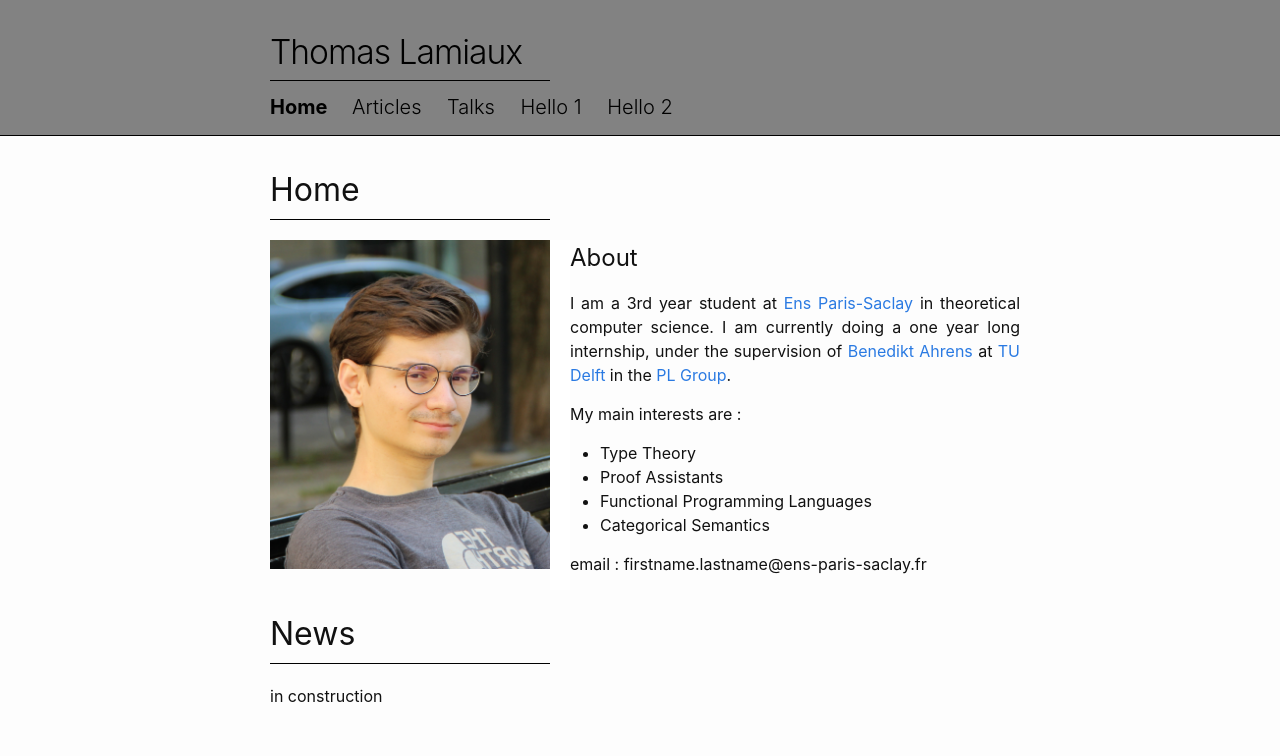
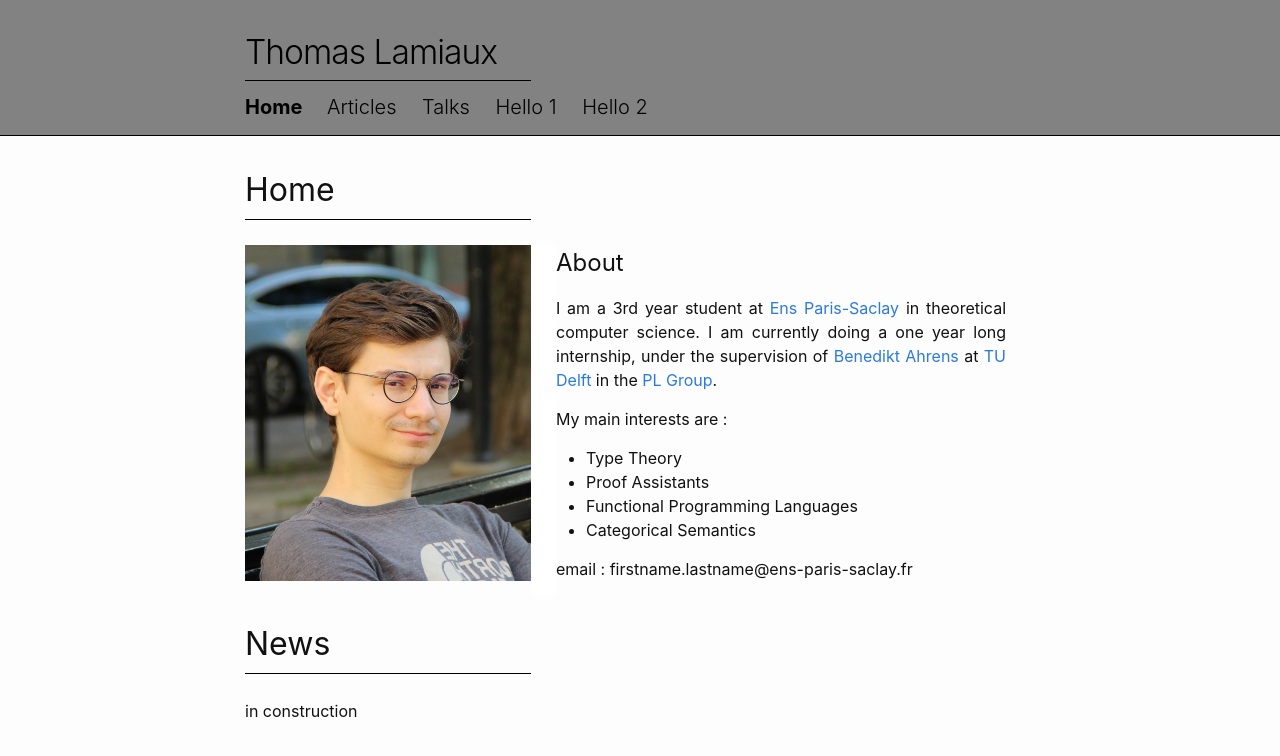
Before and after one commit to thomas-lamiaux/thomas-lamiaux.github.io, a Jekyll site: the page built from index.md, in a window 1280 px wide. Shown: the top 756 px of the page. Built offline with Jekyll 4.4.1, drawn with Linux system fonts in a browser that asks for light colours.

Commit message:
wip home

```diff
--- a/_layouts/home.html
+++ b/_layouts/home.html
@@ -4,12 +4,12 @@ layout: default
 
 <div class="home">
 
-  <img src="assets/images/profile-picture.JPG" style="width: 280px">
+  <img src="assets/images/profile-picture.JPG" style="width: 286px">
   <div class="home-block">
       {{ content }}
   </div>
 
-  <div class="empty" style="--height: 20px"></div>
+  <div class="empty" style="--height: 25px"></div>
   <h1> News </h1>
   <div class="page-title-line"></div>
   <p> in construction </p>
--- a/_sass/minima.scss
+++ b/_sass/minima.scss
@@ -25,7 +25,7 @@ $header-textcolor: black !default;
 $table-text-align: left !default;
 
 // Width of the content area
-$content-width:    800px !default;
+$content-width:    850px !default;
 
 $on-palm:          600px !default;
 $on-laptop:        800px !default;
--- a/_sass/minima/_layout.scss
+++ b/_sass/minima/_layout.scss
@@ -25,7 +25,7 @@
 }
 
 .site-line{
-  width: 280px;
+  width: 286px;
   height: 1px;
   border-bottom: 1px solid black;
   position: top;
@@ -110,9 +110,9 @@
 
 .page-title-line {
   margin-top: -10px;
-  margin-bottom: 20px;
+  margin-bottom: 25px;
   border-top: 1px solid black;
-  width: 280px;
+  width: 286px;
 }
 
 /**
@@ -120,9 +120,9 @@
  */
 
 .home-block {
-  margin-left: 280px;
+  margin-left: 286px;
   margin-right: 0px;
-  border-left: 20px solid white;
+  border-left: 25px solid white;
   height: 350px;
   width: 450px;
   text-align: justify;
--- a/index.md
+++ b/index.md
@@ -1,7 +1,4 @@
 ---
-# Feel free to add content and custom Front Matter to this file.
-# To modify the layout, see https://jekyllrb.com/docs/themes/#overriding-theme-defaults
-
 layout: home
 title: Home
 ---
```
Also changed, not shown: 10 other files.
